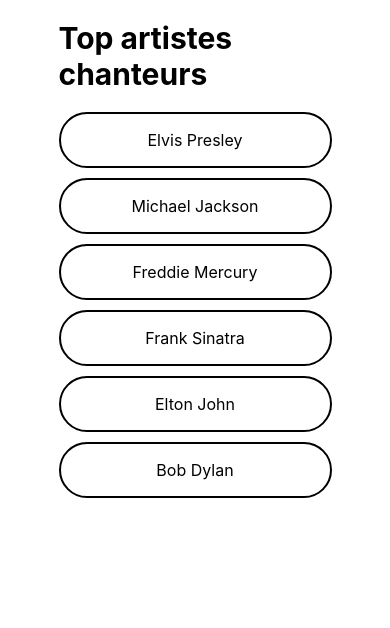
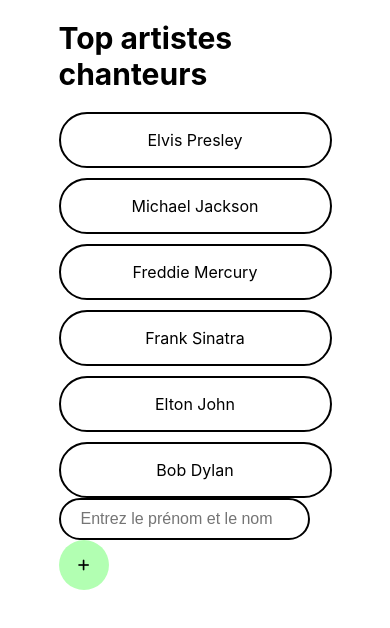
Before and after one commit to ScuBix1/crud-artists, a React (Create React App) app: page / in a window 390 px wide. Shown: the top 628 px of the page. Built offline with nearby package versions, Linux system fonts and the light colour scheme.

Commit message:
add new artist in tab

```diff
--- a/public/index.html
+++ b/public/index.html
@@ -8,6 +8,7 @@
       content="Application to manage a list of artists."
     />
     <link rel="manifest" href="%PUBLIC_URL%/manifest.json" />
+    <link rel="stylesheet" href="https://cdnjs.cloudflare.com/ajax/libs/font-awesome/6.6.0/css/all.min.css" integrity="sha512-Kc323vGBEqzTmouAECnVceyQqyqdsSiqLQISBL29aUW4U/M7pSPA/gEUZQqv1cwx4OnYxTxve5UMg5GT6L4JJg==" crossorigin="anonymous" referrerpolicy="no-referrer" />
     <title>CRUD Artists</title>
   </head>
   <body>
--- /dev/null
+++ b/src/components/Button/Add/Add.css
@@ -0,0 +1,10 @@
+.add-artist{
+    width: 50px;
+    height: 50px;
+    border: none;
+    border-radius: 30px;
+    background-color: rgba(0, 255, 0, 0.3);
+}
+.add-artist:hover{
+    cursor: pointer;
+}
--- /dev/null
+++ b/src/components/Button/Add/Add.jsx
@@ -0,0 +1,9 @@
+import './Add.css'
+const Add = ({ text, onClick }) => {
+    return (
+        <button type="button" className="add-artist" onClick={onClick ? onClick : ''}>
+            {text ? text : <i class="fa-solid fa-plus"></i>}
+        </button>
+    )
+}
+export default Add
--- a/src/components/Card/Artist/Artist.css
+++ b/src/components/Card/Artist/Artist.css
@@ -6,3 +6,15 @@
     border-radius: 30px;
     margin: 10px 0 0 0;
 }
+.artist-info{
+    width: 35%;
+}
+@media (max-width: 600px){
+    .container-card-artist{
+        flex-direction: column;
+    }
+    .artist-info{
+        width: 100%;
+        text-align: center;
+    }
+}
--- a/src/components/Card/Artist/Artist.jsx
+++ b/src/components/Card/Artist/Artist.jsx
@@ -4,6 +4,7 @@ const Artist = ({ artistInfo }) => {
     return (
         <div className="container-card-artist">
             <p className="artist-info">{artistInfo ? artistInfo : 'Aucune information'}</p>
+            <div></div>
         </div>
     )
 }
--- /dev/null
+++ b/src/components/Input/TextPlaceholder/TextPlaceholder.css
@@ -0,0 +1,6 @@
+.input-text-with-placeholder{
+    border: 2px solid black;
+    border-radius: 30px;
+    padding: 10px 20px;
+    font-size: 1rem;
+}
--- /dev/null
+++ b/src/components/Input/TextPlaceholder/TextPlaceholder.jsx
@@ -0,0 +1,13 @@
+import './TextPlaceholder.css'
+const TextPlaceholder = ({placeholder, value, onChange}) => {
+    return (
+        <input
+            type="text"
+            className='input-text-with-placeholder'
+            placeholder={placeholder?placeholder:'Veuillez entrer du texte'}
+            value={value?value:''}
+            onChange={onChange?onChange:''}
+        />
+    )
+}
+export default TextPlaceholder
--- a/src/pages/Home.jsx
+++ b/src/pages/Home.jsx
@@ -1,15 +1,50 @@
 import Artists from '../components/Artists'
 import H1 from '../components/Title/H1/H1'
 import Artist from '../components/Card/Artist/Artist'
+import TextPlaceholder from '../components/Input/TextPlaceholder/TextPlaceholder'
+import Add from '../components/Button/Add/Add'
+import { useEffect, useState } from 'react'
+
 export const Home = () => {
-    return(
+
+    const [artists, setArtists] = useState(Artists)
+    const [fullName, setFullName] = useState('')
+
+    const handleAddArtist = () => {
+        if (fullName) {
+            const [firstName, lastName] = fullName.split(' ').filter(Boolean)
+
+            if (firstName && lastName) {
+                const newArtist = { firstName, lastName }
+                artists.push(newArtist)
+                setFullName('')
+                console.log(artists)
+            } else {
+                alert('Entrez au format suivant: "Bastian Monnin"')
+            }
+        }
+    }
+
+    useEffect(()=>{
+        setArtists(artists)
+    }, [artists])
+
+    return (
         <>
-        <H1>Top artistes chanteurs</H1>
-        {
-            Artists.map((artist)=>{
-                return(<Artist artistInfo={`${artist.firstName} ${artist.lastName}`}/>)
-            })
-        }
+            <H1>Top artistes chanteurs</H1>
+            {artists.map((artist) => {
+                return <Artist artistInfo={`${artist.firstName} ${artist.lastName}`} />
+            })}
+            <div>
+                <TextPlaceholder
+                    placeholder={'Entrez le prénom et le nom'}
+                    value={fullName}
+                    onChange={(e) => {
+                        setFullName(e.target.value)
+                    }}
+                />
+                <Add onClick={handleAddArtist} />
+            </div>
         </>
     )
 }
```
